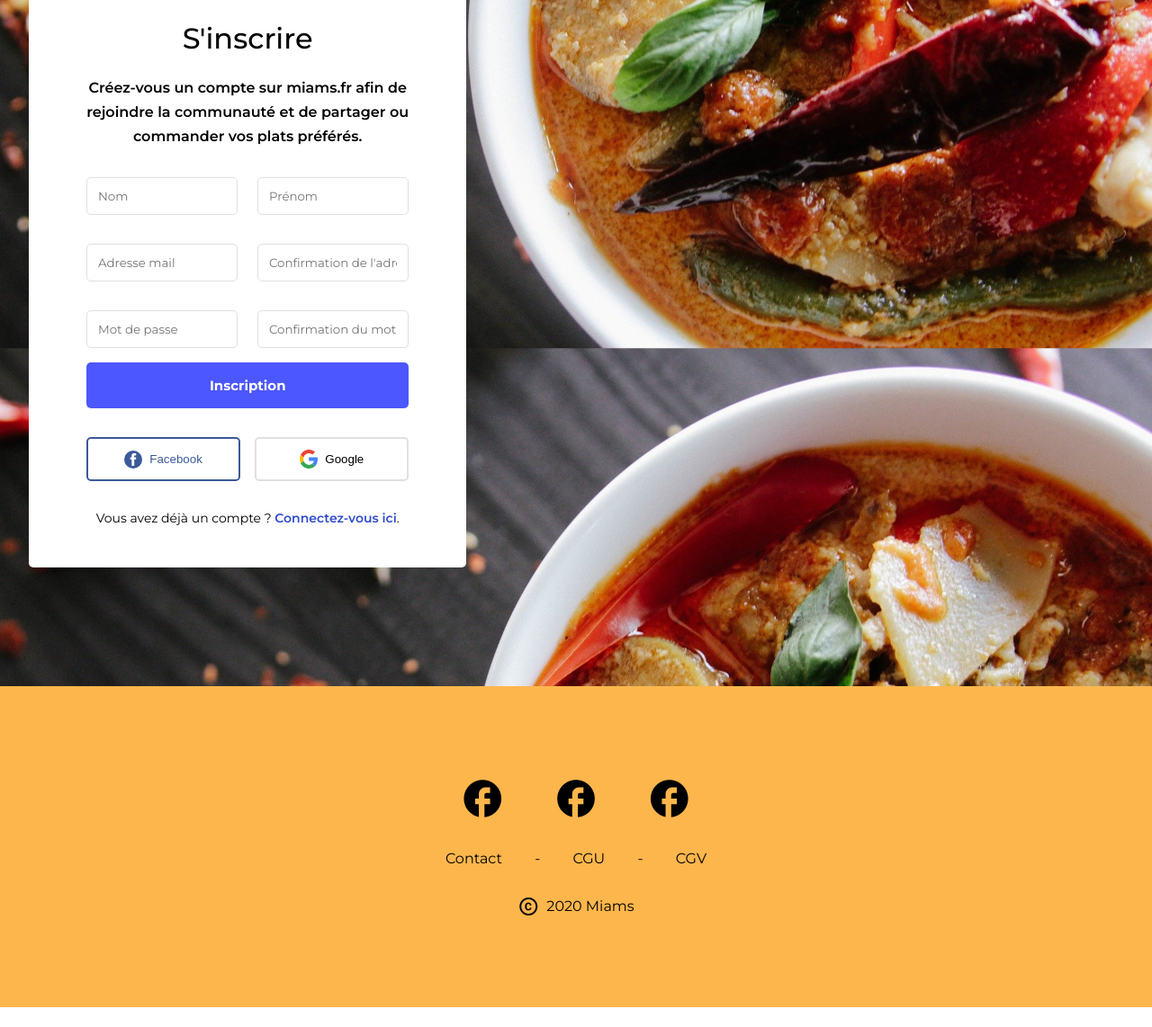
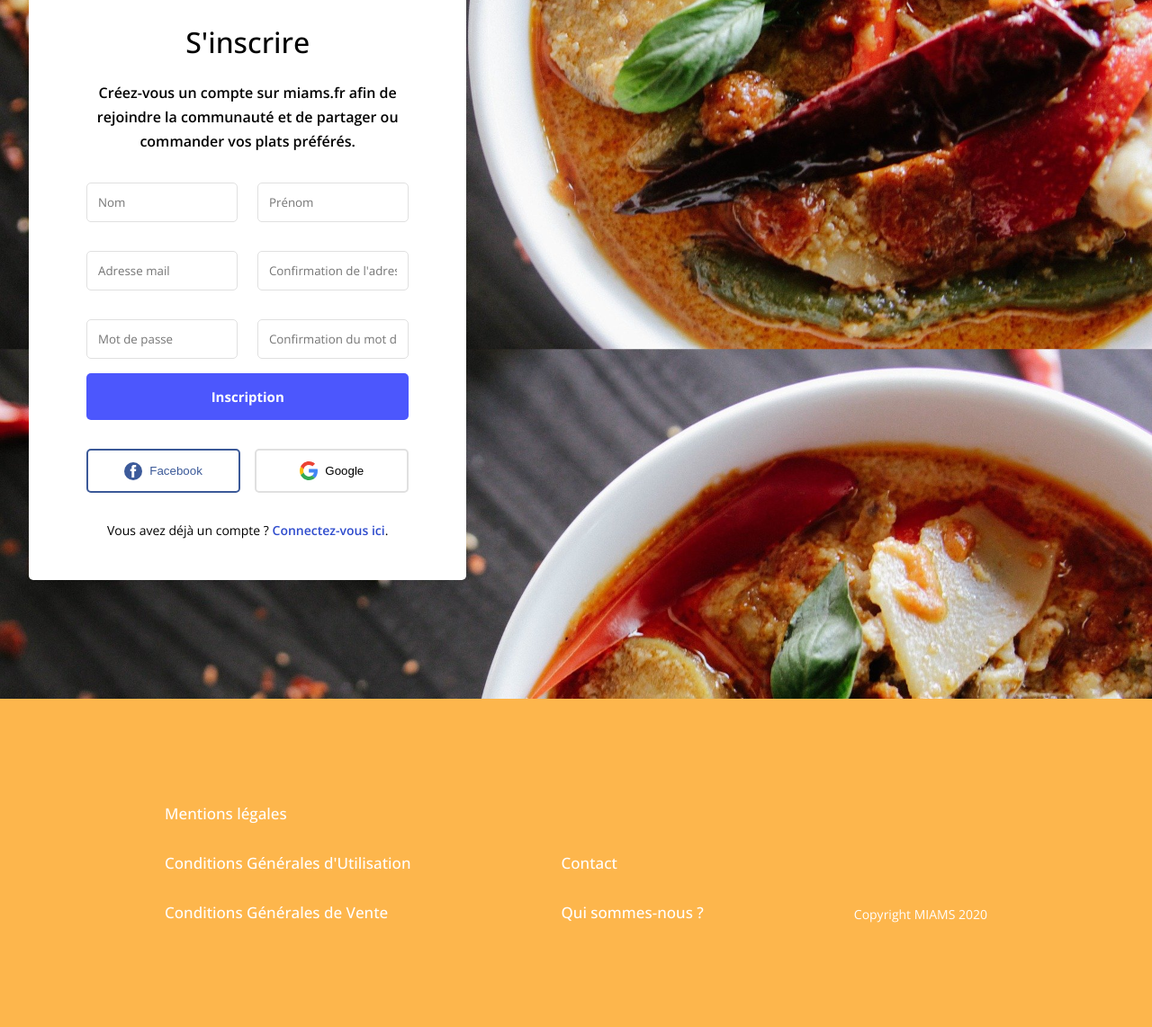
Before and after one commit to syngates68/miams, a PHP site: page /miams/inscription.html in a window 1280 px wide. Shown: the part 579-1721 px from the top of the page at 90% size. Before the commit the page ends 1699 px from the top, so only its background shows below. Run offline with PHP 8.4, Linux system fonts and the light colour scheme; a stand-in replaces the project's code that opens the database connection; some libraries are stand-ins or nearby versions.

Commit message:
Modifications design + Commande

```diff
--- a/assets/css/main.css
+++ b/assets/css/main.css
@@ -12,15 +12,16 @@
 body
 {
     margin: 0;
-    font-family: 'Montserrat', sans-serif;
+    font-family: 'Open Sans', sans-serif;
     --main: #FDF24C;
+    --main_hover: #fddc4c;
     --main_darker: #fdb64c;
     --main_lighter: #f8f18d;
     --main_complement: #4c57fd;
     --border: #E0E0E0;
     --placeholder: #828282;
     --error: #CD2F2F;
-    --warning: #fdb64c;
+    --warning: #f8981a;
     --info:  #2FA7CD;
     --valid: #2FCD8B;
     --link:  #2f4ccd;
@@ -106,16 +107,70 @@ body
     margin-left: 8px;
 }
 
+.navbar .bloc-liens
+{
+    display: flex;
+    align-items: center;
+}
+
 .navbar .bloc-liens a
 {
     color: #000;
     text-decoration: none;
 }
 
+.navbar .bloc-liens .btn-connexion
+{
+    background: var(--main_complement);
+    border: 1px solid var(--main_complement);
+    color: #FFF;
+    padding: 12px 20px;
+    border-radius: 5px;
+    font-size: 13px;
+    font-weight: 600;
+    transition-duration: .3s;
+}
+
+.navbar .bloc-liens .btn-connexion:hover
+{
+    background: #FFF;
+    border: 1px solid var(--main_complement);
+    color: var(--main_complement);
+    transition-duration: .3s;
+}
+
+.navbar .bloc-liens .bloc-notifications,
+.navbar .bloc-liens .bloc-messages
+{
+    padding: 0 16px;
+    position: relative;
+}
+
+.navbar .bloc-liens .bloc-notifications .notification,
+.navbar .bloc-liens .bloc-messages .notification
+{
+    position: absolute;
+    bottom: 0;
+    right: 8px;
+    background: var(--main_darker);
+    width: 20px;
+    height: 20px;
+    border-radius: 100%;
+    text-align: center;
+    line-height: 20px;
+    font-size: 12px;
+    font-weight: 600;
+}
+
 .navbar .bloc-liens .bloc-utilisateur
 {
     display: flex;
     align-items: center;
+    font-weight: 700;
+    font-size: 13px;
+    border-left: 1px solid var(--border);
+    padding: 0 8px;
+    text-transform: uppercase;
 }
 
 .navbar .bloc-liens .bloc-avatar
@@ -223,7 +280,7 @@ body
     width: 100%;
     max-width: 100%;
     min-width: 100%;
-    font-family: 'Montserrat', sans-serif;
+    font-family: 'Open Sans', sans-serif;
 }
 
 .form-container .row .col .input-form input:focus,
@@ -240,49 +297,44 @@ body
 
 footer
 {
-    background: var(--main_darker);
-    color: #000;
+    color: #FFF;
     padding: 100px 32px;
     text-align: center;
-}
-
-footer .footer-social
-{
-    width: 30%;
-    margin: 0 auto;
     display: flex;
-    align-items: center;
+    align-items: flex-end;
     justify-content: space-evenly;
 }
 
-footer .footer-social .material-icons
+footer.bg-img
 {
-    font-size: 50px;
+    background: url('../img/bg-footer.jpg');
 }
 
-footer .footer-liens
+footer.bg-color
 {
-    margin-top: 32px;
+    background: var(--main_darker);
 }
 
-footer .footer-liens a
+footer .bloc-footer
 {
-    color: #000;
-    text-decoration: none;
-    padding: 0 32px;
+    text-align: left
 }
 
-footer .footer-copyright
+footer .bloc-footer a,
+footer .bloc-footer span
 {
-    display: flex;
-    align-items: center;
-    justify-content: center;
-    margin-top: 32px;
+    font-weight: 500;
+    display: block;
+    padding: 16px;
+    color: #FFF;
+    font-size: 17px;
+    text-decoration: none;
 }
 
-footer .footer-copyright .material-icons
+footer .bloc-footer .copyright
 {
-    margin-right: 8px;
+    font-size: 14px;
+    font-weight: 300;
 }
 
 /*************************************************************
@@ -395,7 +447,7 @@ footer .footer-copyright .material-icons
     background: var(--main_complement);
     color: #FFF;
     box-shadow: none;
-    font-family: 'Montserrat', sans-serif;
+    font-family: 'Open Sans', sans-serif;
     font-size: 15px;
     cursor: pointer;
     margin-bottom: 32px;
@@ -485,14 +537,25 @@ footer .footer-copyright .material-icons
     background: #FFF;
 }
 
-.container-liste-plats .bloc-liste-plats .ajouter-plat
+.container-liste-plats .bloc-liste-plats .btn-proposer-plat
 {
-    display: flex;
-    align-items: center;
-    padding: 16px 0;
+    display: inline-block;
+    background: #FFF;
+    color: var(--main_darker);
+    border: 1px solid var(--main_darker);
+    padding: 12px 16px;
+    text-decoration: none;
+    font-size: 14px;
     font-weight: 600;
-    color: var(--main_darker);
-    text-decoration: none;
+    border-radius: 5px;
+    margin-bottom: 16px;
+}
+
+.container-liste-plats .bloc-liste-plats .btn-proposer-plat:hover
+{
+    background: var(--main_darker);
+    border: 1px solid var(--main_darker);
+    color: #FFF;
 }
 
 .container-liste-plats .bloc-liste-plats .ajouter-plat .material-icons
@@ -577,11 +641,23 @@ footer .footer-copyright .material-icons
     color: var(--main_darker);
 }
 
+.container-liste-plats .bloc-liste-plats .liste-plats .card .card-body .prix .reste
+{
+    text-decoration: underline;
+    text-decoration-color: var(--main_darker);
+    font-size: 13px;
+}
+
 .container-liste-plats .bloc-liste-plats .liste-plats .card .card-body .adresse,
 .container-liste-plats .bloc-liste-plats .liste-plats .card .card-body .heures,
 .container-liste-plats .bloc-liste-plats .liste-plats .card .card-body .date-publication
 {
     font-size: 12px;
+}
+
+.container-liste-plats .bloc-liste-plats .liste-plats .card .card-body .adresse
+{
+    text-transform: uppercase;
 }
 
 .container-liste-plats .bloc-liste-plats .liste-plats .card .card-body .date-publication
@@ -603,8 +679,13 @@ footer .footer-copyright .material-icons
 
 .container-plat .bloc-plat
 {
-    width: 50%;
+    width: 40%;
     margin: 0 auto;
+}
+
+.container-plat .bloc-plat p
+{
+    font-weight: 700 !important;
 }
 
 .container-plat .bloc-plat div::not(.alert)
@@ -705,6 +792,20 @@ footer .footer-copyright .material-icons
 {
     font-weight: 600;
     color: var(--main_darker);
+}
+
+.container-plat .bloc-plat table
+{
+    border-collapse: collapse;
+    margin: 0 auto;
+}
+
+.container-plat .bloc-plat table thead th,
+.container-plat .bloc-plat table tbody td
+{
+    border: 1px solid var(--border);
+    padding: 12px 16px;
+    text-align: center;
 }
 
 /*************************************************************
--- a/config/fonctions.php
+++ b/config/fonctions.php
@@ -198,3 +198,13 @@ function ajouter_commande($id_utilisateur, $quantite, $heure_souhaitee, $id_plat
 		'date_commande' => date('Y-m-d H:i:s')
 	]);
 }
+
+function update_quantite_plat($id_plat, $quantite)
+{
+	$sql = "UPDATE plats SET quantite = quantite - :quantite WHERE id = :id";
+	$upd = db()->prepare($sql);
+	$upd->execute([
+		'quantite' => $quantite,
+		'id' => $id_plat
+	]);
+}
--- a/inc/traitement/valider_commande.php
+++ b/inc/traitement/valider_commande.php
@@ -11,6 +11,7 @@ if (champs_non_vides(['quantite', 'heure']))
         {
             $_SESSION['commande_valide'] = true;
             ajouter_commande($_SESSION['utilisateur'], $_POST['quantite'], $_POST['heure'], $_POST['id_plat']);
+            update_quantite_plat($_POST['id_plat'], $_POST['quantite']);
         }
         else
         {
--- a/index.php
+++ b/index.php
@@ -20,6 +20,9 @@ ob_start();
     <link rel="stylesheet" href="<?= BASEURL ?>assets/css/main.css">
     <link rel="preconnect" href="https://fonts.gstatic.com">
     <link href="https://fonts.googleapis.com/css2?family=Montserrat:ital,wght@0,100;0,200;0,300;0,400;0,500;0,600;0,700;0,800;0,900;1,100;1,200;1,300;1,400;1,500;1,600;1,700;1,800;1,900&display=swap" rel="stylesheet">
+    <link href="https://fonts.googleapis.com/css2?family=Open+Sans:ital,wght@0,100;0,200;0,300;0,400;0,500;0,600;0,700;0,800;0,900;1,100;1,200;1,300;1,400;1,500;1,600;1,700;1,800;1,900&display=swap" rel="stylesheet">
+    <link href="https://fonts.googleapis.com/css2?family=Source+Sans+Pro:ital,wght@0,100;0,200;0,300;0,400;0,500;0,600;0,700;0,800;0,900;1,100;1,200;1,300;1,400;1,500;1,600;1,700;1,800;1,900&display=swap" rel="stylesheet">
+    <link href="https://fonts.googleapis.com/css2?family=Roboto:ital,wght@0,100;0,200;0,300;0,400;0,500;0,600;0,700;0,800;0,900;1,100;1,200;1,300;1,400;1,500;1,600;1,700;1,800;1,900&display=swap" rel="stylesheet">
     <script src="<?= BASEURL; ?>assets/js/jquery.min.js"></script>
     <script src="<?= BASEURL; ?>assets/js/emoji-button-3.0.3.min.js"></script>
     <link rel="stylesheet" href="https://code.jquery.com/ui/1.12.1/themes/base/jquery-ui.css">
--- a/vues/accueil.php
+++ b/vues/accueil.php
@@ -5,7 +5,7 @@ $page_title = "Accueil";
 <div class="container-liste-plats">
     <div class="bloc-liste-plats">
         <h1>Liste des plats</h1>
-        <a href="<?= BASEURL; ?>ajouter_plat.html" class="ajouter-plat button"><span class="material-icons">add_circle_outline</span>Proposer un plat</a>
+        <a class="btn-proposer-plat" href="<?= BASEURL; ?>ajouter_plat.html">Proposer un plat</a>
         <div class="liste-plats">
             <?php foreach (req_liste_plats() as $p) : ?>
                 <div class="card">
@@ -14,7 +14,7 @@ $page_title = "Accueil";
                     </div>
                     <div class="card-body">
                         <div class="titre"><a href="<?= BASEURL; ?>plat/<?= $p['slug'].'-'.$p['id_plat']; ?>.html"><?= $p['nom_plat']; ?></a></div>
-                        <div class="prix"><span class="valeur"><?= $p['prix']; ?></span><span class="euro">€</span> / unité (reste <?= $p['quantite']; ?>)</div>
+                        <div class="prix"><span class="valeur"><?= $p['prix']; ?></span><span class="euro">€</span> / unité (<span class="reste">reste <?= $p['quantite']; ?></span>)</div>
                         <div class="adresse"><?= $p['ville'].' '.$p['code_postal']; ?></div>
                         <div class="heures">Disponible entre <?= $p['heure_debut']; ?> et <?= $p['heure_fin']; ?></div>
                         <div class="date-publication"><?= ecart_date($p['date_publication']); ?></div>
--- a/vues/index.php
+++ b/vues/index.php
@@ -17,11 +17,19 @@ if (file_exists('vues/'.$var_page.'.php'))
         if (isset($_SESSION['utilisateur'])) :
             $user = req_utilisateur_by_id($_SESSION['utilisateur']);
         ?>
+            <div class="bloc-notifications">
+                <span class="material-icons">notifications</span>
+                <div class="notification">1</div>
+            </div>
+            <div class="bloc-messages">
+                <span class="material-icons">chat_bubble</span>
+                <div class="notification">1</div>
+            </div>
             <div class="bloc-utilisateur">
+                <div class="bloc-avatar dropdown-utilisateur">
+                    <img src="<?= BASEURL; ?>assets/img/grogu.jpg" alt="Photo de profil de <?= $user['prenom'].' '.$user['nom']; ?>">
+                </div>
                 <span class="utilisateur"><?= $user['prenom']; ?></span>
-                <div class="bloc-avatar dropdown-utilisateur">
-                    <img src="<?= BASEURL; ?>assets/img/compte_test.jpeg" alt="Photo de profil de <?= $user['prenom'].' '.$user['nom']; ?>">
-                </div>
             </div>
             <div class="bloc-dropdown-utilisateur">
                 <div class="lien-dropdown">
@@ -37,7 +45,7 @@ if (file_exists('vues/'.$var_page.'.php'))
         <?php
         else :
         ?>
-            <a href="<?= BASEURL; ?>connexion.html">Se connecter</a>
+            <a class="btn-connexion" href="<?= BASEURL; ?>connexion.html">Se connecter</a>
         <?php
         endif;
         ?>
@@ -46,19 +54,23 @@ if (file_exists('vues/'.$var_page.'.php'))
 
 <?php
     include($var_page.'.php');
+
+    $bg_footer = 'bg-img';
+    if ($var_page == 'connexion' || $var_page == 'inscription')
+        $bg_footer = 'bg-color';
 ?>
-
-<footer>
-    <div class="footer-social">
-        <span class="material-icons">facebook</span>
-        <span class="material-icons">facebook</span>
-        <span class="material-icons">facebook</span>
+<footer class="<?= $bg_footer; ?>">
+    <div class="bloc-footer">
+        <a href="">Mentions légales</a>
+        <a href="">Conditions Générales d'Utilisation</a>
+        <a href="">Conditions Générales de Vente</a>
     </div>
-    <div class="footer-liens">
-        <a href="#">Contact</a> - <a href="#">CGU</a> - <a href="#">CGV</a>
+    <div class="bloc-footer">
+        <a href="">Contact</a>
+        <a href="">Qui sommes-nous ?</a>
     </div>
-    <div class="footer-copyright">
-        <span class="material-icons">copyright</span> <?= date('Y'); ?> Miams
+    <div class="bloc-footer">
+        <span class="copyright">Copyright MIAMS <?= date('Y'); ?></span>
     </div>
 </footer>
 
```
Also changed, not shown: other parts of assets/css/main.css (+24 -15 lines), vues/ajouter_plat.php (+5 -5 lines), vues/plat.php (+41 -4 lines), .htaccess, assets/img/bg-footer.jpg (added), assets/img/grogu.jpg (added), config/config.php (line endings or trailing spaces), inc/etape1.php (renamed from vues/ajout/etape1.php), inc/etape2.php (renamed from vues/ajout/etape2.php), inc/etape3.php (renamed from vues/ajout/etape3.php), inc/etape4.php (renamed from vues/ajout/etape4.php), inc/etape5.php (renamed from vues/ajout/etape5.php).
